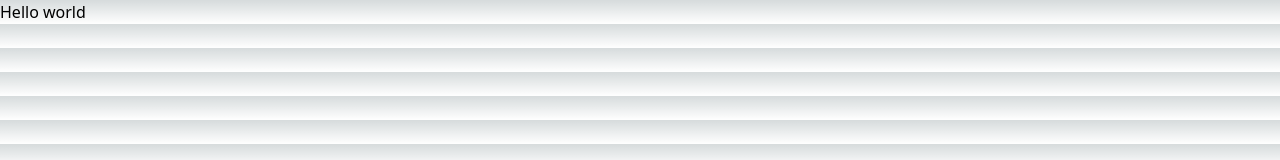
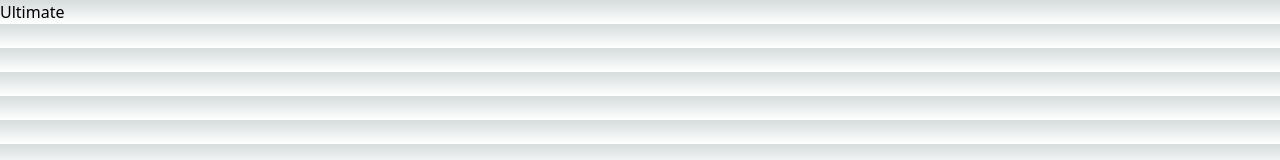
Before and after one commit to sayuen0/next-github-pages, a Next.js app: page / in a window 1280 px wide. Shown: the top 160 px of the page. Built offline with nearby package versions, Linux system fonts and the light colour scheme.

Commit message:
add ultimate page

```diff
--- a/src/lib/domain/model/holeCards.ts
+++ b/src/lib/domain/model/holeCards.ts
@@ -1,5 +1,8 @@
 import { PokerCard } from '@/lib/domain/model/card';
 
+/**
+ * ホールカード(手札)を表すクラス
+ */
 export class HoleCards {
   private card1: PokerCard;
   private card2: PokerCard;
--- a/src/pages/index.tsx
+++ b/src/pages/index.tsx
@@ -3,5 +3,12 @@ import { Inter } from 'next/font/google';
 const inter = Inter({ subsets: ['latin'] });
 
 export default function HomePage() {
-  return <div>Hello world</div>;
+  /**
+   * "/ultimate"へのリンクを作成する
+   */
+  return (
+    <div>
+      <a href="/ultimate">Ultimate</a>
+    </div>
+  );
 }
--- /dev/null
+++ b/src/pages/ultimate.tsx
@@ -0,0 +1,8 @@
+export default function Ultimate() {
+  return (
+    <div>
+      <h1>Ultimate</h1>
+      <p>Ultimate</p>
+    </div>
+  );
+}
```
Also changed, not shown: src/lib/domain/model/game/ultimate/ultimate.ts (added).
